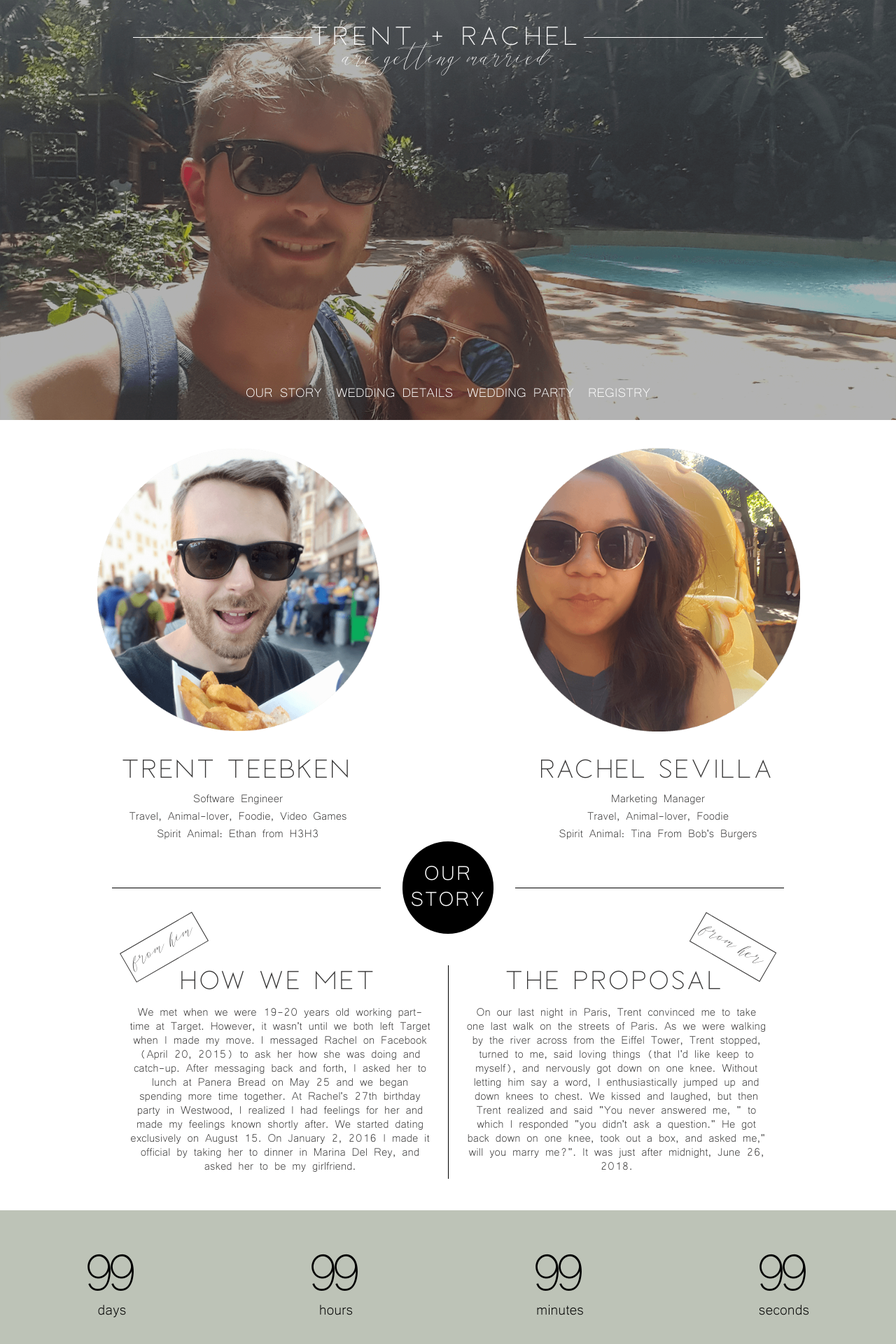
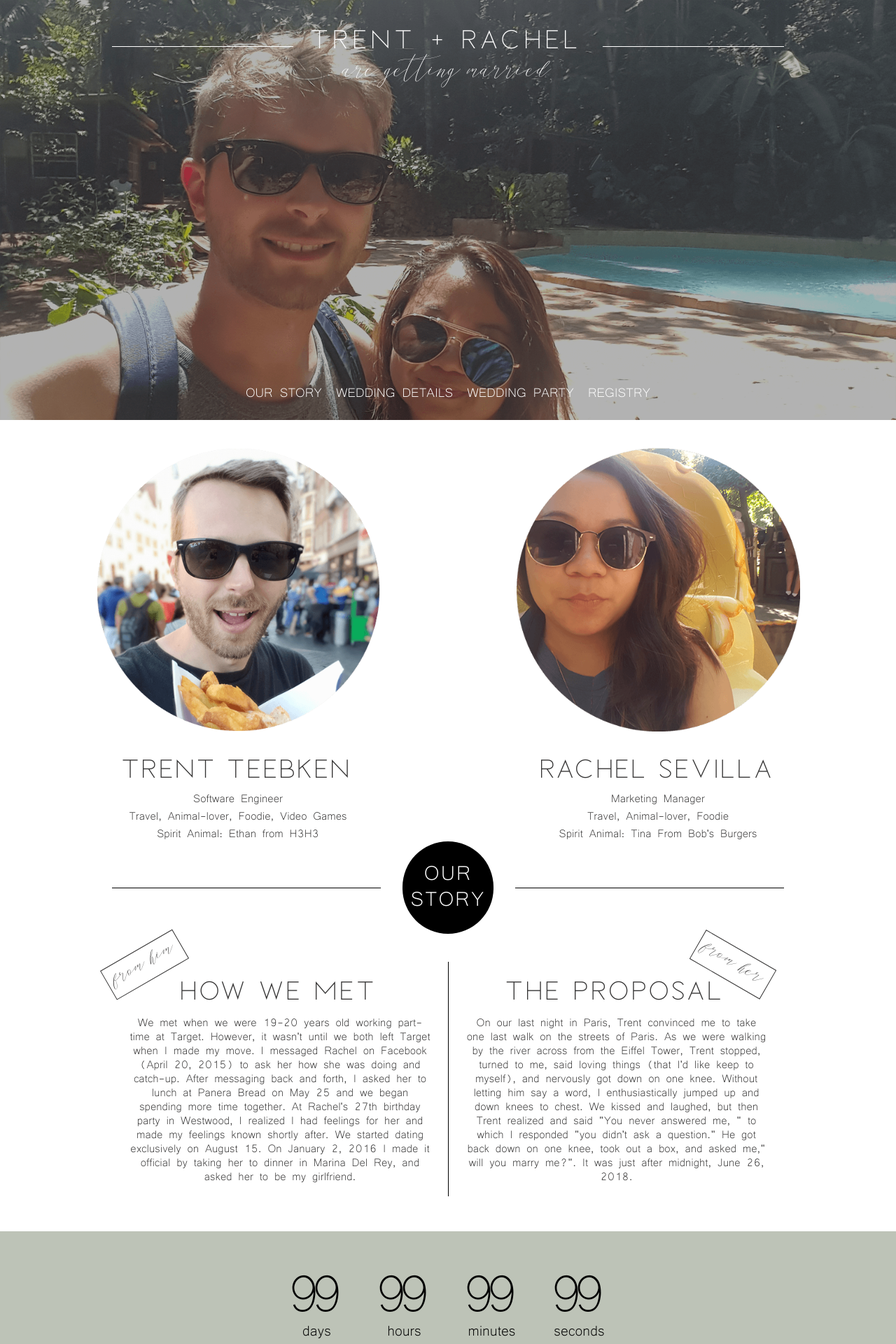
Before and after one commit to tbone1020/TeebkenWedding2019, an Angular app: page / in a window 1280 px wide. Shown: the top 1920 px of the page at 70% size. Built offline with nearby package versions, Linux system fonts and the light colour scheme.

Commit message:
Build out mobile

```diff
--- a/src/app/about/him-her-bio/him-her-bio.component.css
+++ b/src/app/about/him-her-bio/him-her-bio.component.css
@@ -3,14 +3,14 @@
   padding-bottom: 40px;
 }
 
-.bride-groom__img {
+.bride-groom__img-wrapper {
   max-width: 450px;
   margin: 0 auto;
   padding-bottom: 15px;
   text-align: center;
 }
 
-.bride-groom__img img {
+.bride-groom__img {
   width: 90%;
   height: 100%;
 }
--- a/src/app/about/him-her-bio/him-her-bio.component.html
+++ b/src/app/about/him-her-bio/him-her-bio.component.html
@@ -1,6 +1,6 @@
 <article class="bride-groom">
-  <figure class="bride-groom__img">
-    <img src="/assets/images/{{ selfImagePath }}" alt="">
+  <figure class="bride-groom__img-wrapper">
+    <img class="bride-groom__img" src="/assets/images/{{ selfImagePath }}" alt="">
   </figure>
   <h1 class="bride-groom__name">{{ name }}</h1>
   <div class="bride-groom__information">
--- a/src/app/countdown/countdown.component.css
+++ b/src/app/countdown/countdown.component.css
@@ -1,12 +1,17 @@
 .countdown {
-  display: grid;
   color: black;
   background: #bdc3b7;
   height: 200px;
   width: 100%;
+}
+.countdown__wrapper {
+  display: grid;
   grid-template-columns: repeat(4, 1fr);
   grid-template-rows: auto;
   justify-items: center;
+  height: 100%;
+  max-width: 500px;
+  margin: auto;
 }
 .countdown__time {
   font-family: 'LOVES';
@@ -16,10 +21,7 @@
 .countdown__unit {
   font-size: 26px;
 }
-.countdown__days,
-.countdown__hours,
-.countdown__minutes,
-.countdown__seconds {
+.countdown__time-wrapper {
   align-self: center;
   text-align: center;
 }
--- a/src/app/countdown/countdown.component.html
+++ b/src/app/countdown/countdown.component.html
@@ -1,18 +1,20 @@
 <section class="countdown">
-    <article class="countdown__days">
-      <div class="countdown__time">99</div>
+  <div class="countdown__wrapper">
+    <article class="countdown__time-wrapper">
+      <div id="countdown__days" class="countdown__time">99</div>
       <div class="countdown__unit">days</div>
     </article>
-    <article class="countdown__hours">
-      <div class="countdown__time">99</div>
+    <article class="countdown__time-wrapper">
+      <div id="countdown__hours" class="countdown__time">99</div>
       <div class="countdown__unit">hours</div>
     </article>
-    <article class="countdown__minutes">
-      <div class="countdown__time">99</div>
+    <article class="countdown__time-wrapper">
+      <div id="countdown__minutes" class="countdown__time">99</div>
       <div class="countdown__unit">minutes</div>
     </article>
-    <article class="countdown__seconds">
-      <div class="countdown__time">99</div>
+    <article class="countdown__time-wrapper">
+      <div id="countdown__seconds" class="countdown__time">99</div>
       <div class="countdown__unit">seconds</div>
     </article>
+  </div>
 </section>
--- a/src/app/footer/footer.component.css
+++ b/src/app/footer/footer.component.css
@@ -6,7 +6,6 @@
 
 .footer__wrapper {
   display: grid;
-  border-top: 1px solid white;
   width: 90%;
   padding: 35px 0 0;
   margin: 0 auto;
@@ -23,7 +22,9 @@
 
 
 @media screen and (min-width: 769px) {
+
   .footer__wrapper {
+    border-top: 1px solid white;
     grid-template-columns: 38% 62%;
   }
   .footer__design-built {
--- a/src/app/header/header.component.css
+++ b/src/app/header/header.component.css
@@ -20,34 +20,67 @@ header:after {
   left: 0;
   z-index: 0;
 }
-
 .header__wrapper {
   position: relative;
   z-index: 9;
 }
-.header__line,
 .header__liner {
-  display: inline-block;
-  vertical-align: middle;
+  line-height: 35px;
 }
 .header__line {
+  display: none;
   border-bottom: 1px solid white;
   height: 2px;
-  width: 20%;
+  width: 100%;
 }
 .header__title {
   font-family: 'LOVES';
   font-weight: 100;
+  font-size: 25px;
   letter-spacing: 5px;
-  font-size: 40px;
   padding-top: 30px;
 }
 
 .header__sub-title {
   font-family: 'Oh_Samantha';
-  font-size: 35px;
+  font-size: 25px;
 }
 
-@media screen (min-width: 769px) {
+@media screen and (min-width: 769px) {
+  .header__title {
+    font-size: 30px;
+  }
+  .header__sub-title {
+    font-size: 20px;
+  }
+  .header__line {
+    display: block;
+  }
 
+  .header__wrapper {
+    display: grid;
+    padding: 0 10px;
+    align-items: center;
+    grid-template-columns: 27% 46% 27%;
+    max-width: 960px;
+    margin: auto;
+  }
 }
+
+@media screen and (min-width: 769px) {
+  .header__liner {
+    line-height: 40px;
+  }
+}
+
+@media screen and (min-width: 960px) {
+  .header__title {
+    font-size: 40px;
+  }
+  .header__sub-title {
+    font-size: 35px;
+  }
+  .header__liner {
+    line-height: 50px;
+  }
+}
--- a/src/app/header/header.component.ts
+++ b/src/app/header/header.component.ts
@@ -1,9 +1,10 @@
-import { Component, OnInit } from '@angular/core';
+import { Component, OnInit, ViewEncapsulation } from '@angular/core';
 
 @Component({
   selector: 'app-header',
   templateUrl: './header.component.html',
-  styleUrls: ['./header.component.css']
+  styleUrls: ['./header.component.css'],
+  encapsulation: ViewEncapsulation.None
 })
 export class HeaderComponent implements OnInit {
 
--- a/src/app/our-story/our-story-divider/our-story-divider.component.css
+++ b/src/app/our-story/our-story-divider/our-story-divider.component.css
@@ -3,9 +3,7 @@
 }
 
 .divider__line {
-  height: 1px;
-  background: black;
-  align-self: center;
+  display: none;
 }
 .divider__text {
   -webkit-border-radius: 100px;
@@ -14,7 +12,7 @@
   color: white;
   width: 130px;
   padding: 23px 0 35px;
-  margin: auto;
+  margin: 0 auto 100px;
   letter-spacing: 2px;
   font-size: 37px;
   text-align: center;
@@ -24,6 +22,16 @@
   .divider {
     grid-template-columns: 40% 20% 40%;
     max-width: 960px;
-    margin: 0 auto;
+    padding: 0 0 40px;
+    margin: auto;
+  }
+  .divider__line {
+    display: block;
+    height: 1px;
+    background: black;
+    align-self: center;
+  }
+  .divider__text {
+    margin: auto;
   }
 }
--- a/src/app/our-story/our-story.component.css
+++ b/src/app/our-story/our-story.component.css
@@ -1,8 +1,6 @@
 .our-story__wrapper {
-  display: grid;
-  max-width: 960px;
   margin: 0 auto;
-  padding: 0 15px;
+  width: 90%;
   text-align: center;
 }
 
@@ -11,4 +9,11 @@
     grid-template-columns: 1fr 1fr;
     padding: 45px 15px;
   }
+  .our-story__wrapper {
+    display: grid;
+    max-width: 960px;
+    width: 100%;
+    margin: 0 auto;
+    padding: 0 15px;
+  }
 }
--- a/src/app/our-story/stories/stories.component.css
+++ b/src/app/our-story/stories/stories.component.css
@@ -1,5 +1,5 @@
 .stories {
-  padding: 0 25px 10px;
+  padding: 0 0 100px;
   position: relative;
 }
 
@@ -7,8 +7,8 @@
   text-transform: uppercase;
   font-family: 'LOVES';
   color: #353434;
-  font-size: 45px;
-  padding: 0 0 15px;
+  font-size: 33px;
+  padding: 20px 0 15px;
   letter-spacing: 3px;
 }
 .stories__text {
@@ -16,21 +16,15 @@
 }
 .our-story--left-lean:before {
   content: "from him";
-  left: 15px;
-  -moz-transform: rotate(-30deg);
-  -webkit-transform: rotate(-30deg);
-  -o-transform: rotate(-30deg);
-  -ms-transform: rotate(-30deg);
-  transform: rotate(-30deg);
 }
 .our-story--right-lean:after {
   content: "from her";
-  right: 15px;
-  -moz-transform: rotate(30deg);
-  -webkit-transform: rotate(30deg);
-  -o-transform: rotate(30deg);
-  -ms-transform: rotate(30deg);
-  transform: rotate(30deg);
+}
+
+.our-story--left-lean:before,
+.our-story--right-lean:after {
+  left: 50%;
+  margin-left: -58px;
 }
 
 .our-story--left-lean:before,
@@ -44,7 +38,31 @@
 }
 
 @media screen and (min-width: 769px) {
-
+  .stories {
+    padding: 0 25px 20px;
+    margin-bottom: 50px;
+  }
+  .our-story--left-lean:before {
+    left: 45px;
+    -moz-transform: rotate(-30deg);
+    -webkit-transform: rotate(-30deg);
+    -o-transform: rotate(-30deg);
+    -ms-transform: rotate(-30deg);
+    transform: rotate(-30deg);
+  }
+  .our-story--right-lean:after {
+    right: 15px;
+    left: auto;
+    -moz-transform: rotate(30deg);
+    -webkit-transform: rotate(30deg);
+    -o-transform: rotate(30deg);
+    -ms-transform: rotate(30deg);
+    transform: rotate(30deg);
+  }
+  .our-story--left-lean:before,
+  .our-story--right-lean:after {
+    top: -20px;
+  }
   .stories__header {
     font-size: 40px;
   }
--- a/src/app/wedding-details/wedding-details.component.css
+++ b/src/app/wedding-details/wedding-details.component.css
@@ -2,10 +2,12 @@
   padding: 30px 0;
   text-align: center;
 }
+
 .wedding-details__children {
-  max-width: 560px;
+  width: 90%;
   margin: auto;
 }
+
 .wedding-details__hashtag {
   font-size: 20px;
   padding-top: 40px;
@@ -15,13 +17,18 @@
   .wedding-details {
     padding: 60px 0;
   }
+
   .wedding-details___dress-code {
     font-size: 25px;
   }
+
   .wedding-details__children {
+    max-width: 560px;
+    width: 100%;
     font-size: 20px;
     padding: 15px 0;
   }
+
   .wedding-details__hashtag {
     font-size: 24px;
   }
```
